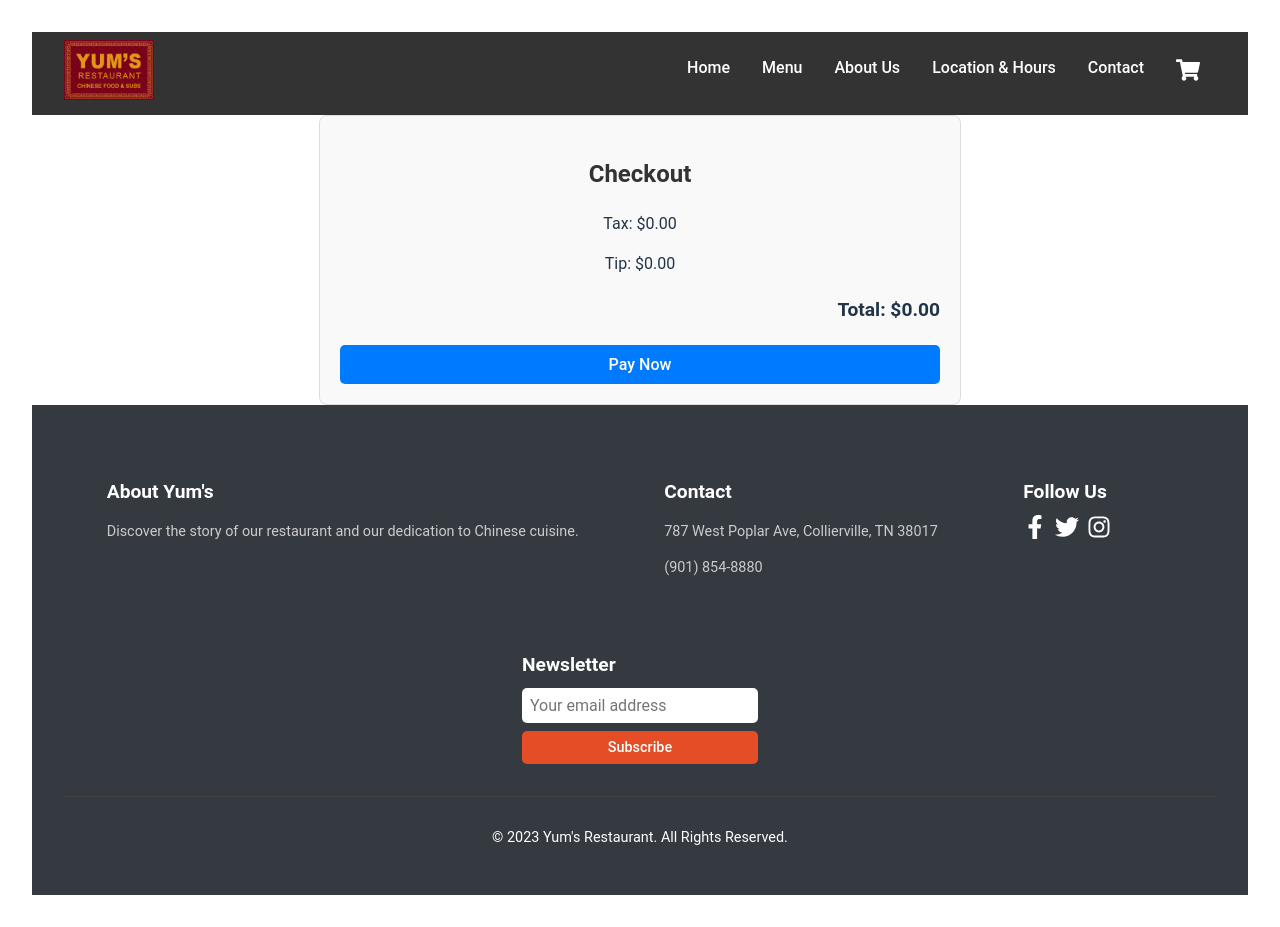
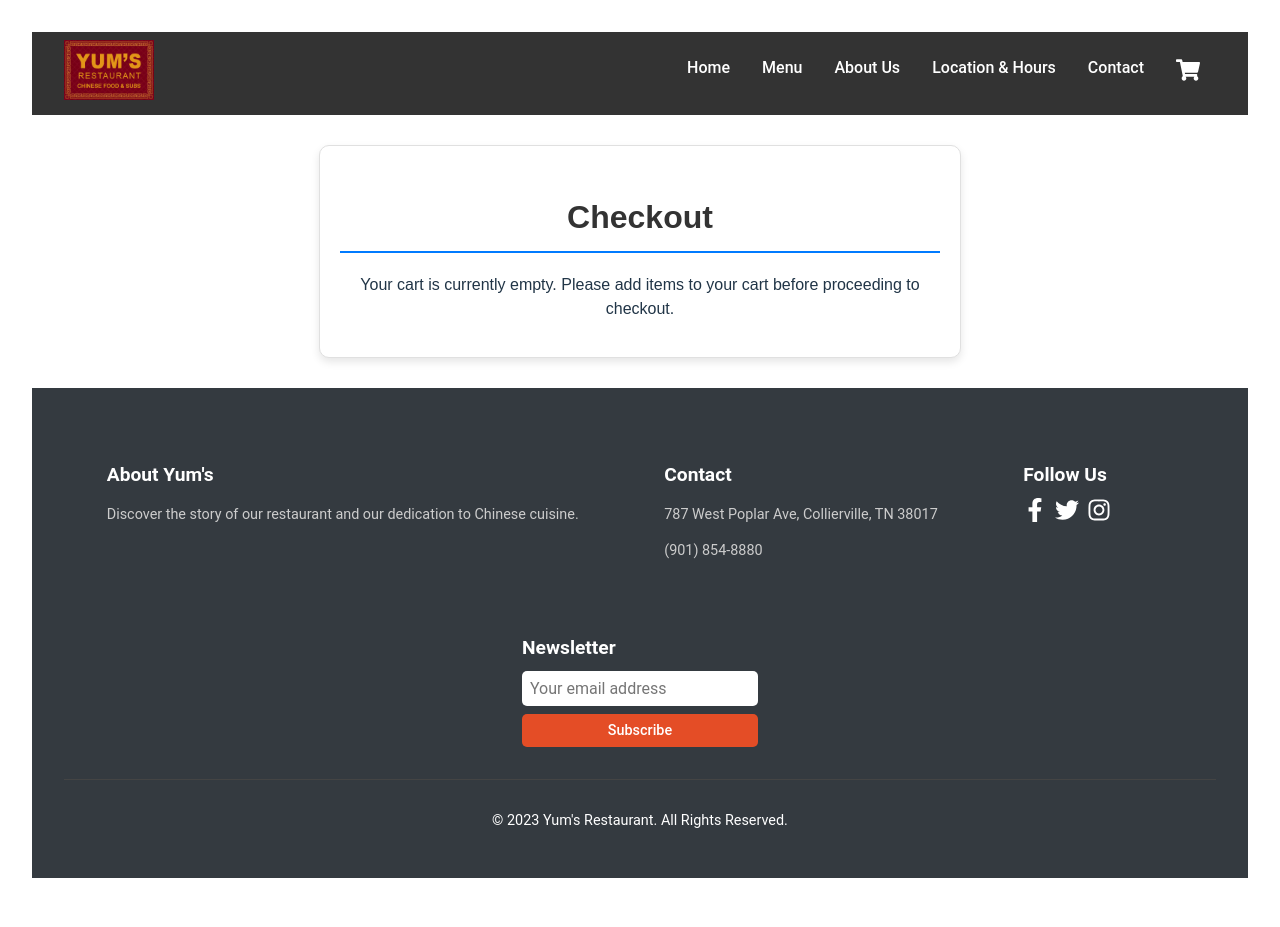
Before and after one commit to akaashkasi/YumsRestaurant, a React (Vite) app: page /checkout in a window 1280 px wide. Built offline with nearby package versions, Linux system fonts and the light colour scheme.

Commit message:
Added not able to get to checkout with empty cart

```diff
--- a/src/client/components/Cart.jsx
+++ b/src/client/components/Cart.jsx
@@ -28,9 +28,16 @@ function Cart({ onCheckout }) {
           ))}
         </ul>
       ) : (
-        <p>Your cart is empty.</p>
+        <p>
+          Your cart is currently empty. Please add items to your cart before
+          proceeding to checkout.
+        </p>
       )}
-      <button className="proceed-button" onClick={goToCheckout}>
+      <button
+        className="proceed-button"
+        onClick={goToCheckout}
+        disabled={cartItems.length === 0} // Button is disabled if cart is empty
+      >
         Proceed to Checkout
       </button>
     </section>
--- a/src/client/components/Checkout.jsx
+++ b/src/client/components/Checkout.jsx
@@ -1,5 +1,5 @@
 // Checkout.jsx
-import { useContext, useEffect } from 'react';
+import { useContext } from 'react';
 import CartContext from '../context/CartContext';
 import '../components/css/Checkout.css';
 
@@ -8,9 +8,7 @@ function Checkout() {
 
   const calculateTotal = () => {
     const subtotal = cartItems.reduce((total, item) => total + item.price, 0);
-
     const numericTipAmount = Number(tipAmount);
-
     return subtotal + taxAmount + numericTipAmount;
   };
 
@@ -18,6 +16,20 @@ function Checkout() {
     console.log('Processing payment...');
   };
 
+  // Check if cart is empty
+  if (cartItems.length === 0) {
+    return (
+      <div className="checkout-container">
+        <h2>Checkout</h2>
+        <p>
+          Your cart is currently empty. Please add items to your cart before
+          proceeding to checkout.
+        </p>
+      </div>
+    );
+  }
+
+  // Normal checkout display
   return (
     <div className="checkout-container">
       <h2>Checkout</h2>
--- a/src/client/components/MenuPreview.jsx
+++ b/src/client/components/MenuPreview.jsx
@@ -375,9 +375,16 @@ function MenuPreview({ onCheckout }) {
         </div>
         <button onClick={openTipPopup}>Choose Tip</button>
         <div className="total-amount">Total: ${calculateTotal()}</div>
-        <button onClick={handleCheckout} className="proceed-button">
-          Proceed to Checkout
-        </button>
+        {cartItems.length === 0 ? (
+          <p className="empty-cart-message">
+            Your cart is currently empty. Please add items to your cart before
+            proceeding to checkout.
+          </p>
+        ) : (
+          <button onClick={handleCheckout} className="proceed-button">
+            Proceed to Checkout
+          </button>
+        )}
       </aside>
       {isTipPopupOpen && <TipPopup />}
     </div>
--- a/src/client/components/css/Cart.css
+++ b/src/client/components/css/Cart.css
@@ -4,8 +4,9 @@
   margin: 20px auto;
   padding: 20px;
   border-radius: 8px;
-  background-color: #fff;
-  box-shadow: 0 2px 4px rgba(0, 0, 0, 0.1);
+  background-color: #f8f9fa;
+  box-shadow: 0 4px 8px rgba(0, 0, 0, 0.1);
+  font-family: 'Arial', sans-serif;
 }
 
 .cart h2 {
@@ -13,6 +14,7 @@
   padding-bottom: 10px;
   margin-bottom: 20px;
   color: #333;
+  font-size: 1.5em;
   text-align: center;
 }
 
@@ -28,6 +30,7 @@
   align-items: center;
   padding: 10px 0;
   border-bottom: 1px solid #eee;
+  font-size: 1em;
 }
 
 .cart li:last-child {
@@ -35,39 +38,52 @@
 }
 
 .cart span {
-  font-size: 1em;
   color: #333;
 }
 
 .cart button {
-  padding: 5px 10px;
+  padding: 6px 12px;
   background-color: #dc3545;
   color: white;
   border: none;
   border-radius: 4px;
   cursor: pointer;
-  transition: background-color 0.2s ease;
+  transition:
+    background-color 0.2s,
+    transform 0.1s;
+  font-size: 0.9em;
 }
 
 .cart button:hover {
   background-color: #c82333;
+  transform: translateY(-2px);
 }
 
 .proceed-button {
   display: block;
   width: 100%;
-  padding: 10px;
+  padding: 12px;
   margin-top: 20px;
   background-color: #28a745;
   color: white;
   border: none;
   border-radius: 5px;
   cursor: pointer;
-  transition: background-color 0.2s ease;
+  transition:
+    background-color 0.2s,
+    transform 0.1s;
+  font-weight: bold;
 }
 
 .proceed-button:hover {
   background-color: #218838;
+  transform: translateY(-2px);
+}
+
+.proceed-button:disabled {
+  background-color: #cccccc;
+  color: #666666;
+  cursor: default;
 }
 
 /* Responsive adjustments */
@@ -77,6 +93,11 @@
   }
 
   .cart h2 {
-    font-size: 1.2em;
+    font-size: 1.3em;
+  }
+
+  .cart button {
+    padding: 5px 10px;
+    font-size: 0.8em;
   }
 }
--- a/src/client/components/css/Checkout.css
+++ b/src/client/components/css/Checkout.css
@@ -1,42 +1,74 @@
+/* Checkout.css */
 .checkout-container {
   max-width: 600px;
-  margin: 0 auto;
+  margin: 30px auto;
   padding: 20px;
-  border: 1px solid #ddd;
-  border-radius: 8px;
-  background-color: #f9f9f9;
+  border: 1px solid #e0e0e0;
+  border-radius: 10px;
+  background-color: #ffffff;
+  box-shadow: 0 4px 8px rgba(0, 0, 0, 0.1);
+  font-family: 'Arial', sans-serif;
 }
 
 .checkout-container h2 {
   text-align: center;
-  color: #333;
+  color: #333333;
+  margin-bottom: 20px;
+  font-size: 2em;
+  border-bottom: 2px solid #007bff;
+  padding-bottom: 10px;
 }
 
 .checkout-list {
   list-style: none;
   padding: 0;
+  margin-bottom: 20px;
 }
 
 .checkout-list li {
-  padding: 10px;
-  border-bottom: 1px solid #eee;
+  padding: 10px 0;
+  border-bottom: 1px solid #e0e0e0;
+  display: flex;
+  justify-content: space-between;
+  align-items: center;
+}
+
+.checkout-list li:last-child {
+  border-bottom: none;
+}
+
+.checkout-tax,
+.checkout-tip,
+.checkout-total {
+  display: flex;
+  justify-content: space-between;
+  padding: 8px 0;
+  font-size: 1em;
+}
+
+.checkout-tax {
+  color: #555555;
+}
+
+.checkout-tip {
+  color: #4caf50;
 }
 
 .checkout-total {
-  text-align: right;
-  margin-top: 20px;
   font-size: 1.2em;
   font-weight: bold;
+  color: #007bff;
+  margin-top: 20px;
 }
 
 .pay-now-button {
   display: block;
   width: 100%;
-  padding: 10px 20px;
-  margin-top: 20px;
-  font-size: 1em;
+  padding: 15px;
+  margin-top: 30px;
+  font-size: 1.1em;
   color: white;
-  background-color: #007bff;
+  background-color: #28a745;
   border: none;
   border-radius: 5px;
   cursor: pointer;
@@ -44,5 +76,29 @@
 }
 
 .pay-now-button:hover {
-  background-color: #0056b3;
+  background-color: #218838;
 }
+
+.empty-cart-message {
+  text-align: center;
+  color: #ff6b6b;
+  font-style: italic;
+  margin-top: 20px;
+}
+
+/* Responsive Design */
+@media (max-width: 768px) {
+  .checkout-container {
+    margin: 20px 15px;
+    padding: 15px;
+  }
+
+  .checkout-container h2 {
+    font-size: 1.5em;
+  }
+
+  .pay-now-button {
+    padding: 10px;
+    font-size: 1em;
+  }
+}
```
